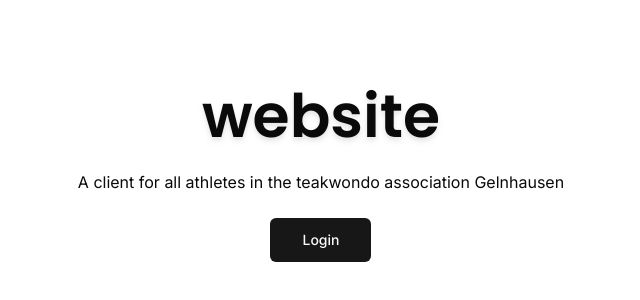
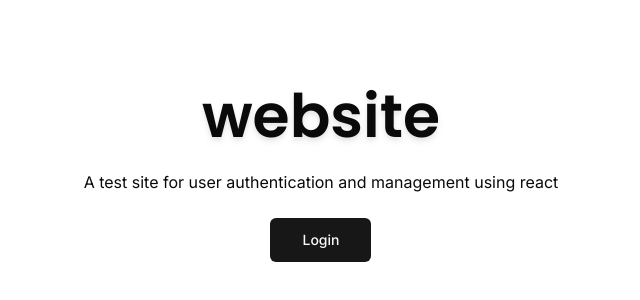
Before and after one commit to modernwallpaper/login_nextjs, a Next.js app: page / in a window 1280 px wide. Shown: the part 226-526 px from the top of the page, without its empty margins (319-959 px from the left). Built offline with nearby package versions, Linux system fonts and the light colour scheme.

Commit message:
Hero: Hero text edited

```diff
--- a/app/page.tsx
+++ b/app/page.tsx
@@ -17,7 +17,7 @@ export default function Home() {
           "text-6xl font-semibold drop-shadow-md",
           font.className,
         )}>website</h1>
-        <p>A client for all athletes in the teakwondo association Gelnhausen</p>
+        <p>A test site for user authentication and management using react</p>
         <div>
           <LoginButton>
             <Button size={"lg"}>
```
